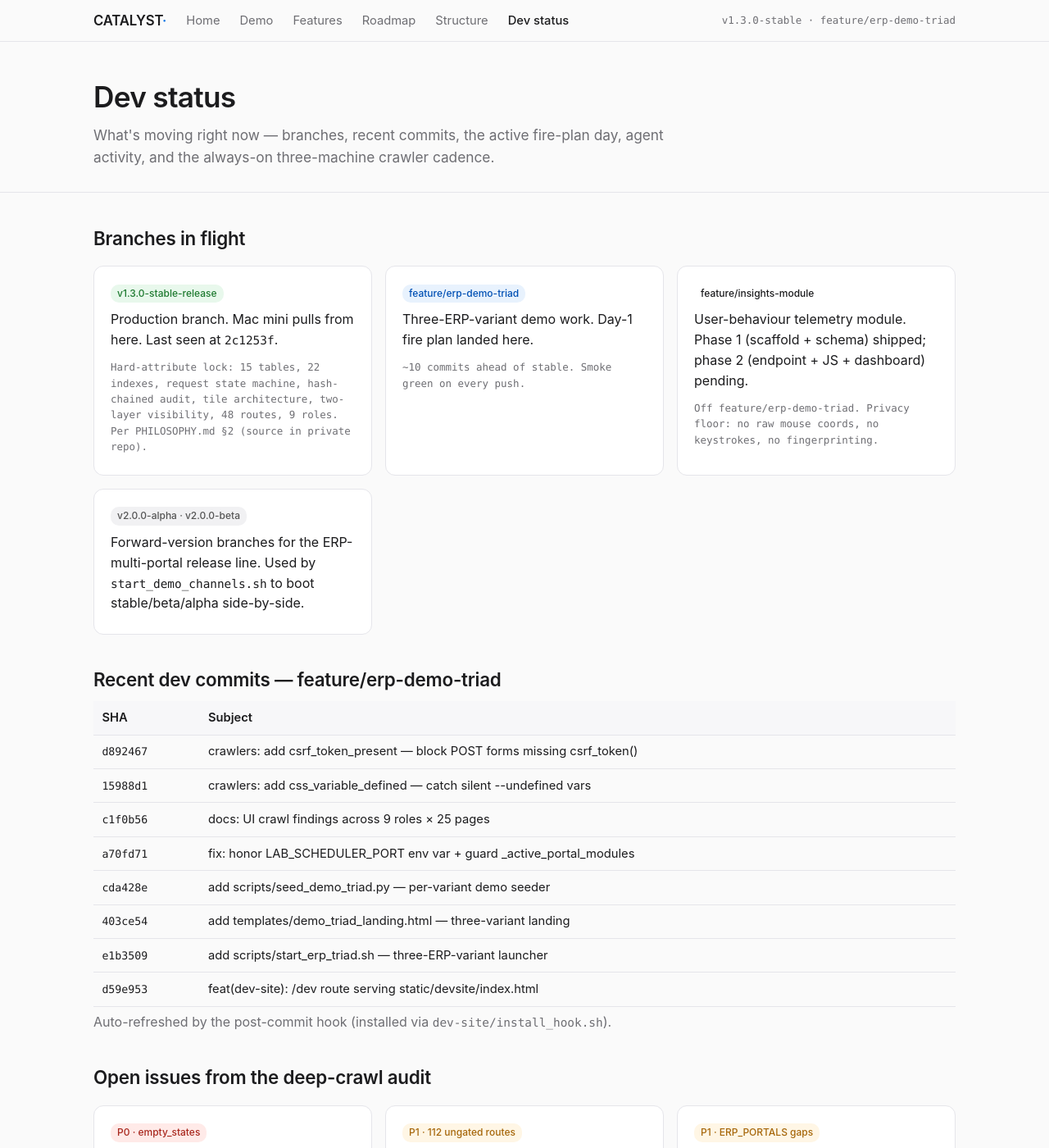
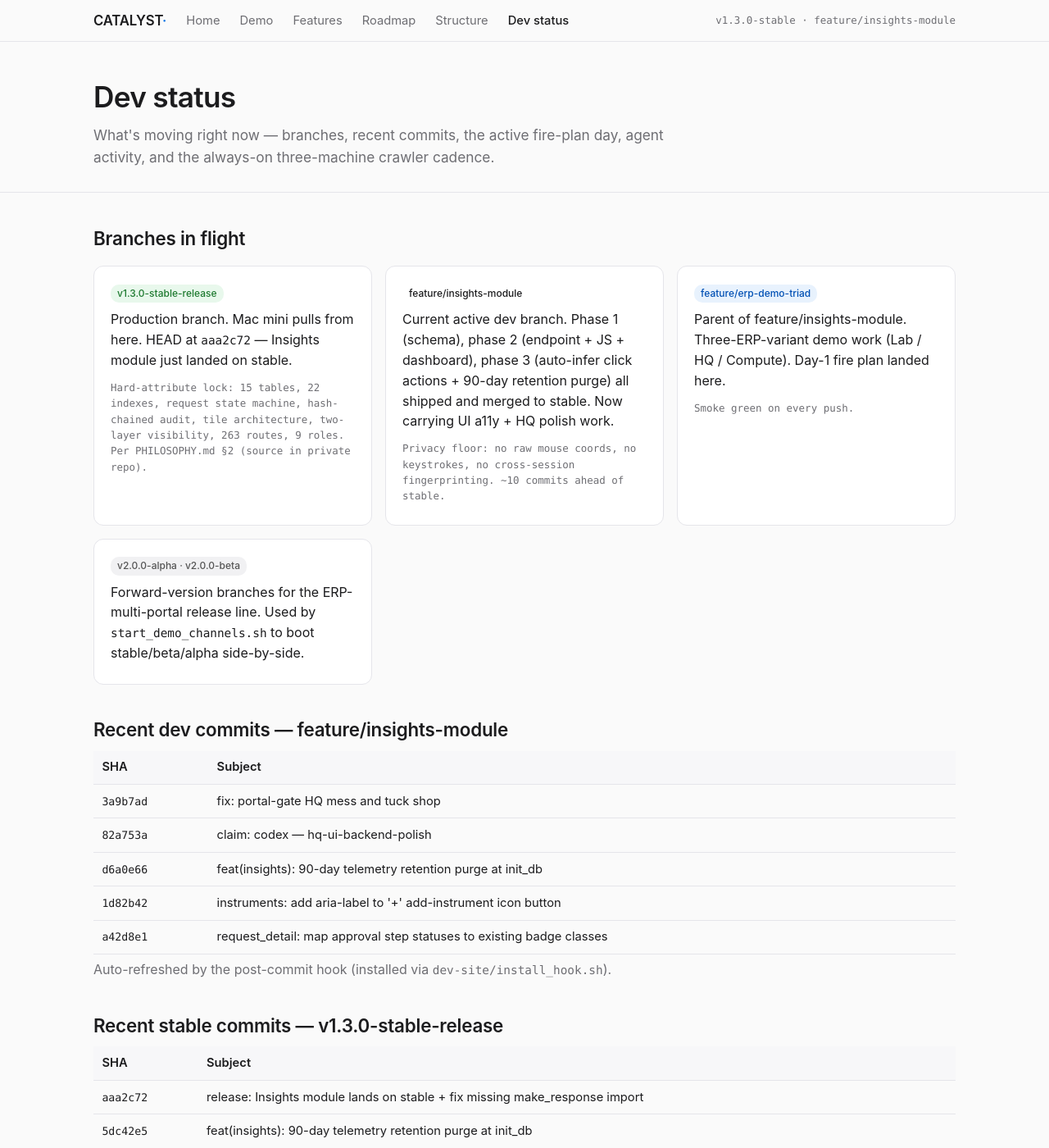
Before and after one commit to nvishvajeet/nvishvajeet.github.io, a Jekyll site: the page catalyst/status.html, which Jekyll copies as it is, in a window 1280 px wide and 1400 px high. Shown: the whole window at 82% size. Built offline with Jekyll 4.4.1, drawn with Linux system fonts in a browser that asks for light colours; some of the changed text lies outside the part shown.

Commit message:
refresh catalyst/ from sahajpur-university project-site/ — insights module + local demo section + fresh stats
- status.html + features.html: new content (Insights module, Local demo
  endpoints, governance-docs section, bumped stats: 20 modules / 263
  routes / 144 templates / 29,137 LOC)
- All 6 pages: nav-meta bumped to feature/insights-module
- Degraded newly-added private-repo refs to plain text with
  "(source in private repo)" annotation, matching the 14c5884 pattern

Co-Authored-By: Claude Opus 4.6 (1M context) <noreply@anthropic.com>

```diff
--- a/catalyst/demo.html
+++ b/catalyst/demo.html
@@ -18,7 +18,7 @@
     <a class="nav-link" href="structure.html">Structure</a>
     <a class="nav-link" href="status.html">Dev status</a>
     <span class="nav-spacer"></span>
-    <span class="nav-meta">v1.3.0-stable · feature/erp-demo-triad</span>
+    <span class="nav-meta">v1.3.0-stable · feature/insights-module</span>
   </div>
 </nav>
 
--- a/catalyst/index.html
+++ b/catalyst/index.html
@@ -18,7 +18,7 @@
     <a class="nav-link" href="structure.html">Structure</a>
     <a class="nav-link" href="status.html">Dev status</a>
     <span class="nav-spacer"></span>
-    <span class="nav-meta">v1.3.0-stable · feature/erp-demo-triad</span>
+    <span class="nav-meta">v1.3.0-stable · feature/insights-module</span>
   </div>
 </nav>
 
--- a/catalyst/roadmap.html
+++ b/catalyst/roadmap.html
@@ -18,7 +18,7 @@
     <a class="nav-link" href="structure.html">Structure</a>
     <a class="nav-link" href="status.html">Dev status</a>
     <span class="nav-spacer"></span>
-    <span class="nav-meta">v1.3.0-stable · feature/erp-demo-triad</span>
+    <span class="nav-meta">v1.3.0-stable · feature/insights-module</span>
   </div>
 </nav>
 
--- a/catalyst/status.html
+++ b/catalyst/status.html
@@ -18,7 +18,7 @@
     <a class="nav-link" href="structure.html">Structure</a>
     <a class="nav-link active" href="status.html">Dev status</a>
     <span class="nav-spacer"></span>
-    <span class="nav-meta">v1.3.0-stable · feature/erp-demo-triad</span>
+    <span class="nav-meta">v1.3.0-stable · feature/insights-module</span>
   </div>
 </nav>
 
@@ -36,18 +36,18 @@
   <div class="grid">
     <div class="tile">
       <h3><span class="badge green">v1.3.0-stable-release</span></h3>
-      <p>Production branch. Mac mini pulls from here. Last seen at <code>2c1253f</code>.</p>
-      <p class="tile-meta">Hard-attribute lock: 15 tables, 22 indexes, request state machine, hash-chained audit, tile architecture, two-layer visibility, 48 routes, 9 roles. Per PHILOSOPHY.md §2 (source in private repo).</p>
+      <p>Production branch. Mac mini pulls from here. HEAD at <code>aaa2c72</code> — Insights module just landed on stable.</p>
+      <p class="tile-meta">Hard-attribute lock: 15 tables, 22 indexes, request state machine, hash-chained audit, tile architecture, two-layer visibility, 263 routes, 9 roles. Per PHILOSOPHY.md §2 (source in private repo).</p>
+    </div>
+    <div class="tile">
+      <h3><span class="badge purple">feature/insights-module</span></h3>
+      <p>Current active dev branch. Phase 1 (schema), phase 2 (endpoint + JS + dashboard), phase 3 (auto-infer click actions + 90-day retention purge) all shipped and merged to stable. Now carrying UI a11y + HQ polish work.</p>
+      <p class="tile-meta">Privacy floor: no raw mouse coords, no keystrokes, no cross-session fingerprinting. ~10 commits ahead of stable.</p>
     </div>
     <div class="tile">
       <h3><span class="badge blue">feature/erp-demo-triad</span></h3>
-      <p>Three-ERP-variant demo work. Day-1 fire plan landed here.</p>
-      <p class="tile-meta">~10 commits ahead of stable. Smoke green on every push.</p>
-    </div>
-    <div class="tile">
-      <h3><span class="badge purple">feature/insights-module</span></h3>
-      <p>User-behaviour telemetry module. Phase 1 (scaffold + schema) shipped; phase 2 (endpoint + JS + dashboard) pending.</p>
-      <p class="tile-meta">Off feature/erp-demo-triad. Privacy floor: no raw mouse coords, no keystrokes, no fingerprinting.</p>
+      <p>Parent of feature/insights-module. Three-ERP-variant demo work (Lab / HQ / Compute). Day-1 fire plan landed here.</p>
+      <p class="tile-meta">Smoke green on every push.</p>
     </div>
     <div class="tile">
       <h3><span class="badge grey">v2.0.0-alpha · v2.0.0-beta</span></h3>
@@ -57,31 +57,67 @@
 </section>
 
 <section>
-  <h2>Recent dev commits — feature/erp-demo-triad</h2>
+  <h2>Recent dev commits — feature/insights-module</h2>
   <table>
     <tr><th>SHA</th><th>Subject</th></tr>
-    <tr><td><code>d892467</code></td><td>crawlers: add csrf_token_present — block POST forms missing csrf_token()</td></tr>
-    <tr><td><code>15988d1</code></td><td>crawlers: add css_variable_defined — catch silent --undefined vars</td></tr>
-    <tr><td><code>c1f0b56</code></td><td>docs: UI crawl findings across 9 roles × 25 pages</td></tr>
-    <tr><td><code>a70fd71</code></td><td>fix: honor LAB_SCHEDULER_PORT env var + guard _active_portal_modules</td></tr>
-    <tr><td><code>cda428e</code></td><td>add scripts/seed_demo_triad.py — per-variant demo seeder</td></tr>
-    <tr><td><code>403ce54</code></td><td>add templates/demo_triad_landing.html — three-variant landing</td></tr>
-    <tr><td><code>e1b3509</code></td><td>add scripts/start_erp_triad.sh — three-ERP-variant launcher</td></tr>
-    <tr><td><code>d59e953</code></td><td>feat(dev-site): /dev route serving static/devsite/index.html</td></tr>
+    <tr><td><code>3a9b7ad</code></td><td>fix: portal-gate HQ mess and tuck shop</td></tr>
+    <tr><td><code>82a753a</code></td><td>claim: codex — hq-ui-backend-polish</td></tr>
+    <tr><td><code>d6a0e66</code></td><td>feat(insights): 90-day telemetry retention purge at init_db</td></tr>
+    <tr><td><code>1d82b42</code></td><td>instruments: add aria-label to '+' add-instrument icon button</td></tr>
+    <tr><td><code>a42d8e1</code></td><td>request_detail: map approval step statuses to existing badge classes</td></tr>
   </table>
   <p class="muted">Auto-refreshed by the post-commit hook (installed via <code>dev-site/install_hook.sh</code>).</p>
+</section>
+
+<section>
+  <h2>Recent stable commits — v1.3.0-stable-release</h2>
+  <table>
+    <tr><th>SHA</th><th>Subject</th></tr>
+    <tr><td><code>aaa2c72</code></td><td>release: Insights module lands on stable + fix missing make_response import</td></tr>
+    <tr><td><code>5dc42e5</code></td><td>feat(insights): 90-day telemetry retention purge at init_db</td></tr>
+    <tr><td><code>f844de4</code></td><td>feat(insights): auto-infer click actions so the feed fills without template churn</td></tr>
+    <tr><td><code>573c0af</code></td><td>feat(insights): phase 2 — telemetry ingest endpoint, client JS, dashboard</td></tr>
+    <tr><td><code>a9f3960</code></td><td>feat(insights): scaffold Insights module (phase 1 — schema only)</td></tr>
+  </table>
+</section>
+
+<section>
+  <h2>Local demo endpoints</h2>
+  <p><em>Local only — requires the triad launcher (<code>scripts/start_erp_triad.sh</code>) running on your MacBook Pro. No public internet exposure.</em></p>
+  <div class="grid">
+    <div class="tile">
+      <h3><span class="badge blue">Lab variant</span></h3>
+      <p><a href="http://localhost:5101/dev"><code>http://localhost:5101/dev</code></a></p>
+      <p class="tile-meta">Lab portal — instruments, queue, calendar, receipts, compute.</p>
+    </div>
+    <div class="tile">
+      <h3><span class="badge blue">HQ variant</span></h3>
+      <p><a href="http://localhost:5102/dev"><code>http://localhost:5102/dev</code></a></p>
+      <p class="tile-meta">HQ portal — finance, vendor payments, personnel, attendance, mess, tuck shop, letters.</p>
+    </div>
+    <div class="tile">
+      <h3><span class="badge blue">Compute variant</span></h3>
+      <p><a href="http://localhost:5103/dev"><code>http://localhost:5103/dev</code></a></p>
+      <p class="tile-meta">Compute portal — AI job submission, inventory, storage admin.</p>
+    </div>
+  </div>
+  <p>Demo login for all three: <code>owner@catalyst.local</code> / password <code>12345</code>. The <code>/dev</code> route serves the project dev-site; append your own path (e.g. <code>/</code>, <code>/schedule</code>, <code>/insights</code>) to reach the ERP itself once signed in.</p>
 </section>
 
 <section>
   <h2>Open issues from the deep-crawl audit</h2>
   <div class="grid">
     <div class="tile">
+      <h3><span class="badge amber">In flight · Insights UI polish</span></h3>
+      <p>Insights module telemetry backend (schema + endpoint + JS + 90-day purge) is shipped on stable. The dashboard UI pass — filters, per-user drilldown, cohort views — is the next slice. Feature branch currently carrying it.</p>
+    </div>
+    <div class="tile">
       <h3><span class="badge red">P0 · empty_states</span></h3>
-      <p>Owner-dashboard halts <code>wave sanity</code> on Operations + Compute variants — fix is a fallback empty_state tile in dashboard.html. Verified across all 3 variants in main session, then reverted by parallel branch checkout. Recipe captured for re-application.</p>
+      <p>Owner-dashboard halts <code>wave sanity</code> on Operations + Compute variants — fix is a fallback empty_state tile in dashboard.html. Recipe captured. Partial fixes landed via recent a11y sweeps but the full cross-variant fallback is still open.</p>
     </div>
     <div class="tile">
       <h3><span class="badge amber">P1 · 112 ungated routes</span></h3>
-      <p>Of 256 routes in app.py, 112 leak past module gating. Fix: <code>@requires_module</code> decorator + code-mod across the codebase.</p>
+      <p>Of 263 routes in app.py, 112 leak past module gating. Fix: <code>@requires_module</code> decorator + code-mod across the codebase.</p>
     </div>
     <div class="tile">
       <h3><span class="badge amber">P1 · ERP_PORTALS gaps</span></h3>
@@ -95,12 +131,8 @@
       <h3><span class="badge amber">P1 · crawler blind spot</span></h3>
       <p>Wave-all imports app into its own test_client without variant env, so cross-variant bleed-through is structurally invisible. Need a <code>cross_variant_bleed</code> strategy that boots real HTTP per variant.</p>
     </div>
-    <div class="tile">
-      <h3><span class="badge grey">/compute/queue 404</span></h3>
-      <p>Returns 404 as owner contrary to the prior wave's claim. Investigation pending.</p>
-    </div>
   </div>
-  <p class="muted">Top-10 ranked actions in DEEP_CRAWL_REPORT.md (source in private repo).</p>
+  <p>Top-10 ranked actions in DEEP_CRAWL_REPORT.md (source in private repo).</p>
 </section>
 
 <section>
@@ -121,16 +153,17 @@
 
 <section>
   <h2>Recent agent runs</h2>
-  <p>The 1-hour parallel agent sprint (this session) — 5 agents, all writing different files in <code>sahajpur-university</code>, all succeeded (no rate limits this round):</p>
+  <p>Most recent parallel sprint — governance docs sweep, 5 agents in parallel on <code>sahajpur-university</code>, all succeeded:</p>
   <table>
-    <tr><th>Agent</th><th>Output</th><th>Result</th></tr>
-    <tr><td>A</td><td><code>docs/APPROVAL_ROUTES.md</code></td><td><span class="badge green">1119 words, 4 tables</span></td></tr>
-    <tr><td>B</td><td><code>docs/BUDGETS.md</code></td><td><span class="badge green">1135 words, 6 tables</span></td></tr>
-    <tr><td>C</td><td><code>docs/AUDIT_RECORDS.md</code></td><td><span class="badge green">864 words, 3 tables</span></td></tr>
-    <tr><td>D</td><td><code>docs/OPENING_DAY.md</code></td><td><span class="badge green">1052 words, 9 T-offset rows</span></td></tr>
-    <tr><td>E</td><td><code>dev-site/structure-editor-mockup.html</code></td><td><span class="badge green">443 lines, hand-placed SVG</span></td></tr>
+    <tr><th>Sprint</th><th>Output</th><th>Result</th></tr>
+    <tr><td>3rd — governance/policy</td><td><code>docs/HIRING_STRATEGY.md</code></td><td><span class="badge green">year-1 hiring waves + comp framework</span></td></tr>
+    <tr><td>3rd</td><td><code>docs/SCHOLARSHIPS.md</code></td><td><span class="badge green">means-tested + merit-based schemes</span></td></tr>
+    <tr><td>3rd</td><td><code>docs/CURRICULUM_SHAPE.md</code></td><td><span class="badge green">year-1 B.Tech, NEP-2020 alignment</span></td></tr>
+    <tr><td>3rd</td><td><code>docs/DATA_POLICY.md</code></td><td><span class="badge green">DPDP-aligned collection/rights</span></td></tr>
+    <tr><td>3rd</td><td><code>docs/MODULE_SPECS/admissions.md</code></td><td><span class="badge green">full year-1 admissions portal spec</span></td></tr>
   </table>
-  <p>Earlier session — 5-agent deep-crawl (route-gating audit, architecture-gap audit, 3 wave-all crawls per variant): all 5 succeeded, ~512k tokens, ~28 min wall-clock, zero merge conflicts.</p>
+  <p>2nd sprint — security + publish: <code>docs/INCIDENT_RUNBOOK.md</code> (IR playbook, severity ladder), <code>docs/SECURITY_POLICY.md</code> (threat model + controls), and the github.io public-mirror publish (<code>catalyst/</code> multi-page site).</p>
+  <p>1st sprint — docs foundation: <code>docs/APPROVAL_ROUTES.md</code>, <code>docs/BUDGETS.md</code>, <code>docs/AUDIT_RECORDS.md</code>, <code>docs/OPENING_DAY.md</code>, <code>dev-site/structure-editor-mockup.html</code>. ~28 min wall-clock, zero merge conflicts.</p>
 </section>
 
 <section>
@@ -143,7 +176,7 @@ LOCAL central git server:
   ~/.claude/git-server/sahajpur-university.git    (canonical origin)
   ~/.claude/git-server/lab-scheduler.git          (canonical origin; mirrors to mini)
   ~/.claude/git-server/nvishvajeet.github.io.git  (canonical origin; manual push to GitHub)</pre>
-  <p>One bare per project. SSH key at <code>~/.ssh/id_ed25519</code> works for every git remote. <span class="muted">Per ~/.claude/CLAUDE.md §"Project registry" (source in private repo).</span></p>
+  <p>One bare per project. SSH key at <code>~/.ssh/id_ed25519</code> works for every git remote. Per ~/.claude/CLAUDE.md §"Project registry" (source in private repo).</p>
 </section>
 
 </div>
--- a/catalyst/structure.html
+++ b/catalyst/structure.html
@@ -18,7 +18,7 @@
     <a class="nav-link active" href="structure.html">Structure</a>
     <a class="nav-link" href="status.html">Dev status</a>
     <span class="nav-spacer"></span>
-    <span class="nav-meta">v1.3.0-stable · feature/erp-demo-triad</span>
+    <span class="nav-meta">v1.3.0-stable · feature/insights-module</span>
   </div>
 </nav>
 
```
Also changed, not shown: catalyst/features.html (+49 -11 lines).
